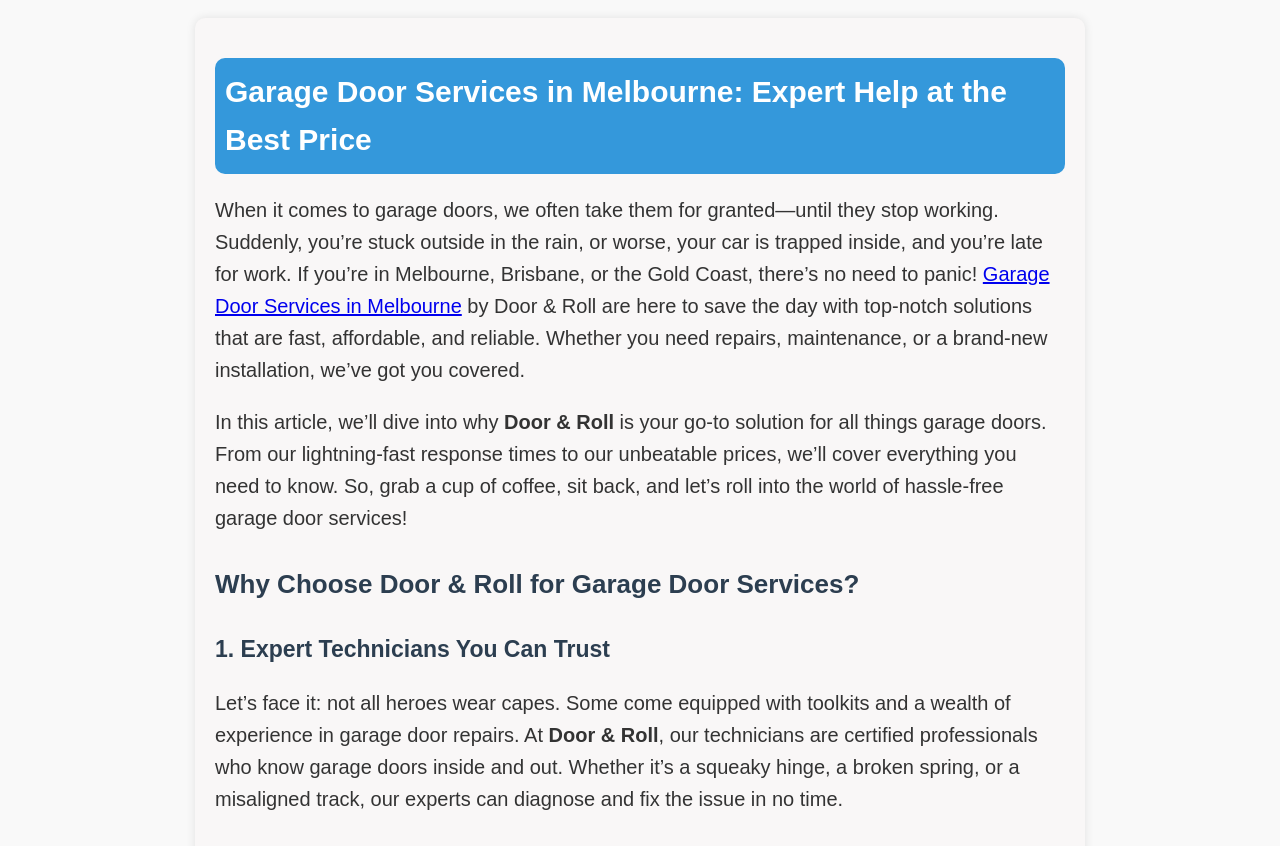
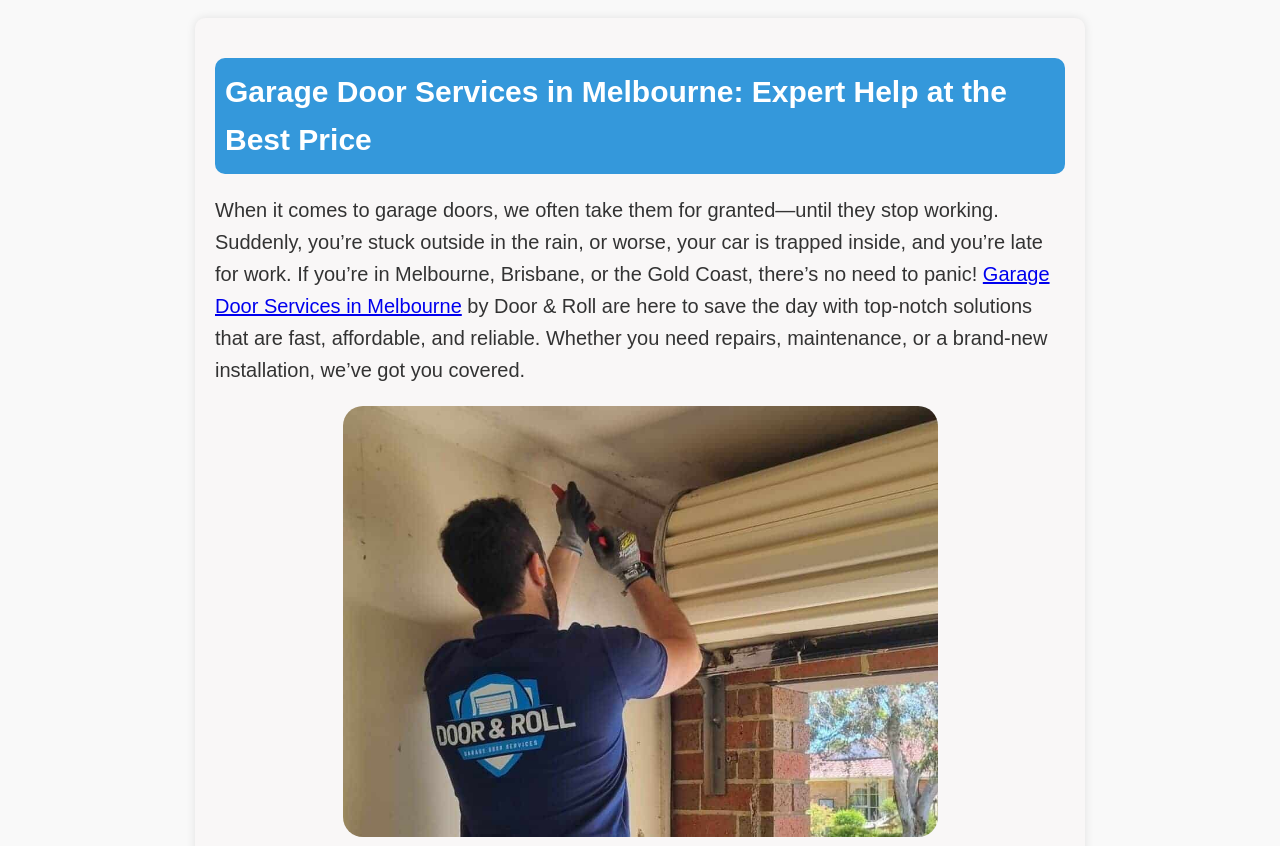
Before and after one commit to davidmark40/door-render, a plain HTML site: page index.html in a window 1280 px wide. Shown: the part 102-948 px from the top of the page. Drawn offline with Linux system fonts and the light colour scheme.

Commit message:
Update index.html

```diff
--- a/index.html
+++ b/index.html
@@ -144,6 +144,7 @@
   <div class="container">
     <h1>Garage Door Services in Melbourne: Expert Help at the Best Price</h1>
     <p>When it comes to garage doors, we often take them for granted—until they stop working. Suddenly, you’re stuck outside in the rain, or worse, your car is trapped inside, and you’re late for work. If you’re in Melbourne, Brisbane, or the Gold Coast, there’s no need to panic! <a href="https://doorandroll.com.au/melbourne/" target="_blank">Garage Door Services in Melbourne</a> by Door & Roll are here to save the day with top-notch solutions that are fast, affordable, and reliable. Whether you need repairs, maintenance, or a brand-new installation, we’ve got you covered.</p>
+    <img src="door.jpg" alt="Results" class="img">
     <p>In this article, we’ll dive into why <strong>Door & Roll</strong> is your go-to solution for all things garage doors. From our lightning-fast response times to our unbeatable prices, we’ll cover everything you need to know. So, grab a cup of coffee, sit back, and let’s roll into the world of hassle-free garage door services!</p>
 
     <h2>Why Choose Door & Roll for Garage Door Services?</h2>
```
